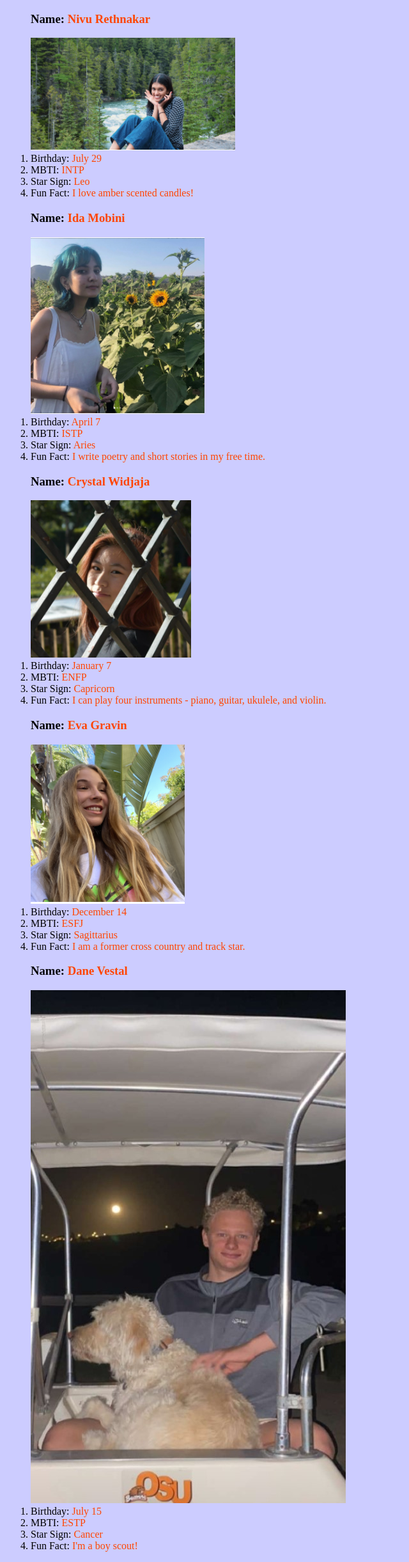
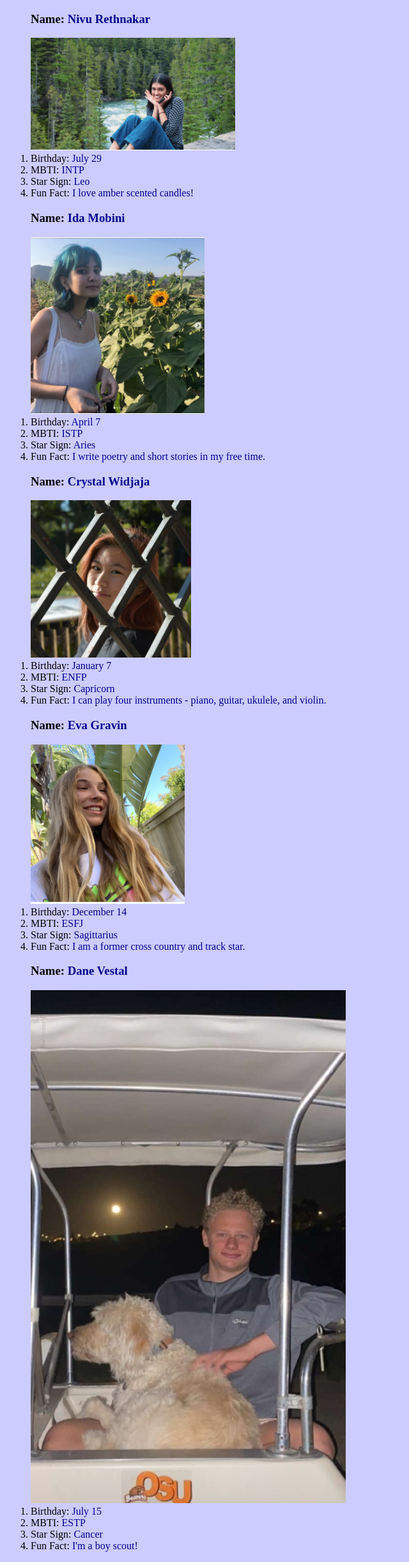
Before and after one commit to D1935827V/p2triviaweb, a Flask app: page /about in a window 1280 px wide. Shown: the whole page at 64% size, without its empty margins (0-640 px from the left). Run offline with Flask 2, Linux system fonts and the light colour scheme.

Commit message:
About Us Text Color

```diff
--- a/templates/about.html
+++ b/templates/about.html
@@ -15,12 +15,12 @@
         {% set funfact = about["funfact"] %}
         {% set sign = about["sign"] %}
         <ol>
-            <h3>Name: <span style="color: #ff4500;">{{name}}</span></h3>
+            <h3>Name: <span style="color: #00008B;">{{name}}</span></h3>
             <img src="{{ url_for('static', filename= image) }}">
-            <li>Birthday: <span style="color: #ff4500;">{{birthday}}</span></li>
-            <li>MBTI: <span style="color: #ff4500;">{{mbti}}</span></li>
-            <li>Star Sign: <span style="color: #ff4500;">{{sign}}</span></li>
-            <li>Fun Fact: <span style="color: #ff4500;">{{funfact}}</span></li>
+            <li>Birthday: <span style="color: #00008B;">{{birthday}}</span></li>
+            <li>MBTI: <span style="color: #00008B;">{{mbti}}</span></li>
+            <li>Star Sign: <span style="color: #00008B;">{{sign}}</span></li>
+            <li>Fun Fact: <span style="color: #00008B;">{{funfact}}</span></li>
         </ol>
     {% endfor %}
 
```
